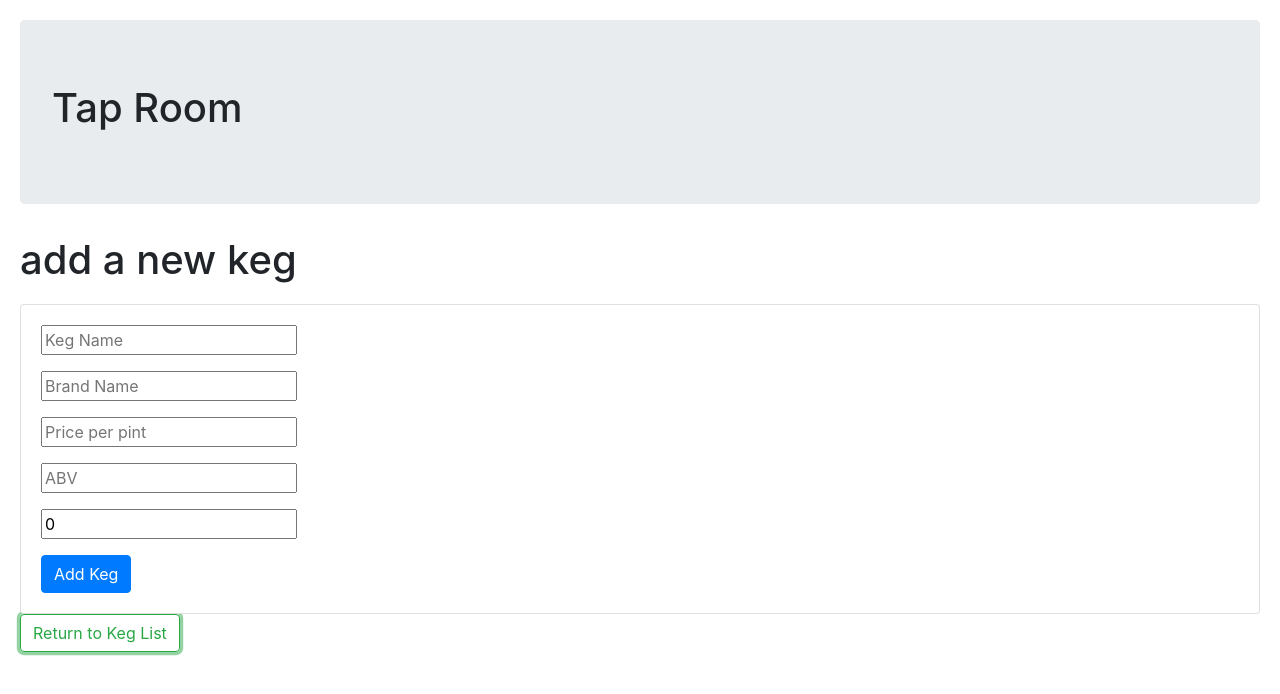
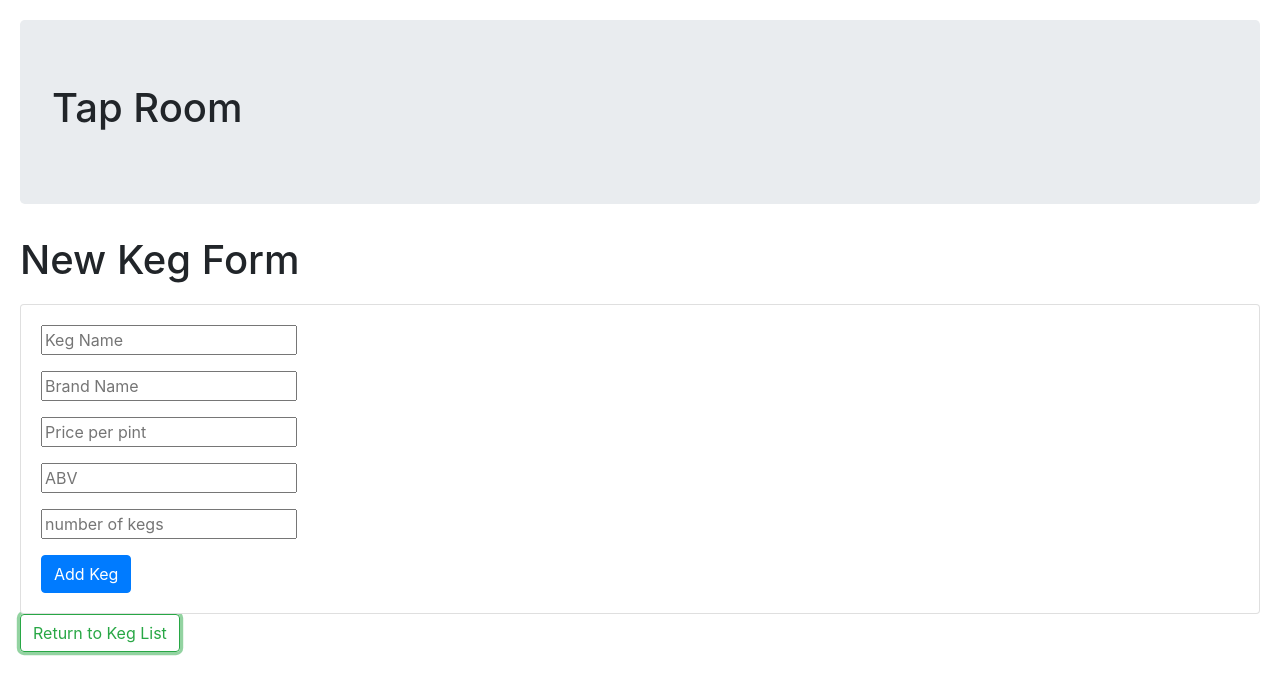
Before and after one commit to murphynd/TapRoom, a React (Create React App) app: page / in a window 1280 px wide. Both pictures are taken after a click on the button "Add keg". Shown: the top 694 px of the page. Built offline with nearby package versions, Linux system fonts and the light colour scheme.

Commit message:
Keg: adds styling to Keg

```diff
--- a/src/Components/Keg.js
+++ b/src/Components/Keg.js
@@ -5,9 +5,11 @@ function Keg(props) {
   return (
     <React.Fragment>
       <div onClick={() => props.whenKegClicked(props.id)}>
-        <h3>{props.name} by {props.brand}</h3>
-        <h4>- Stock: {props.pints > 0 ? props.pints : 'Out of Stock'}</h4>
-        <p>${props.price} - abv:{props.abv}</p>
+        <h3>{props.name}</h3>
+        <p>{props.brand}</p>
+        <h4>Stock: {props.pints > 0 ? props.pints : 'Out of Stock'}</h4>
+        <p>${props.price}  pint</p>
+        <p>ABV: {props.abv}%</p>
         <hr />
       </div>
     </React.Fragment >
--- a/src/Components/ReusableForm.js
+++ b/src/Components/ReusableForm.js
@@ -32,9 +32,9 @@ function ReusableForm(props) {
           </div>
           <div class="form-group">
             <input
-              type='number'
+              type='text'
               name='quantity'
-              defaultValue="0"
+              placeholder='number of kegs'
               min="0" />
           </div>
           <button type="button" className="btn btn-primary" type='submit'>{props.buttonText}</button>
--- a/src/Components/kegCreateForm.js
+++ b/src/Components/kegCreateForm.js
@@ -6,7 +6,7 @@ import ReusableForm from './ReusableForm';
 function KegCreateForm(props) {
   return (
     <React.Fragment>
-      <h1>add a new keg
+      <h1>New Keg Form
       </h1>
       <ReusableForm
         formSubmissionHandler={handleKegCreateFormSubmission}
```
